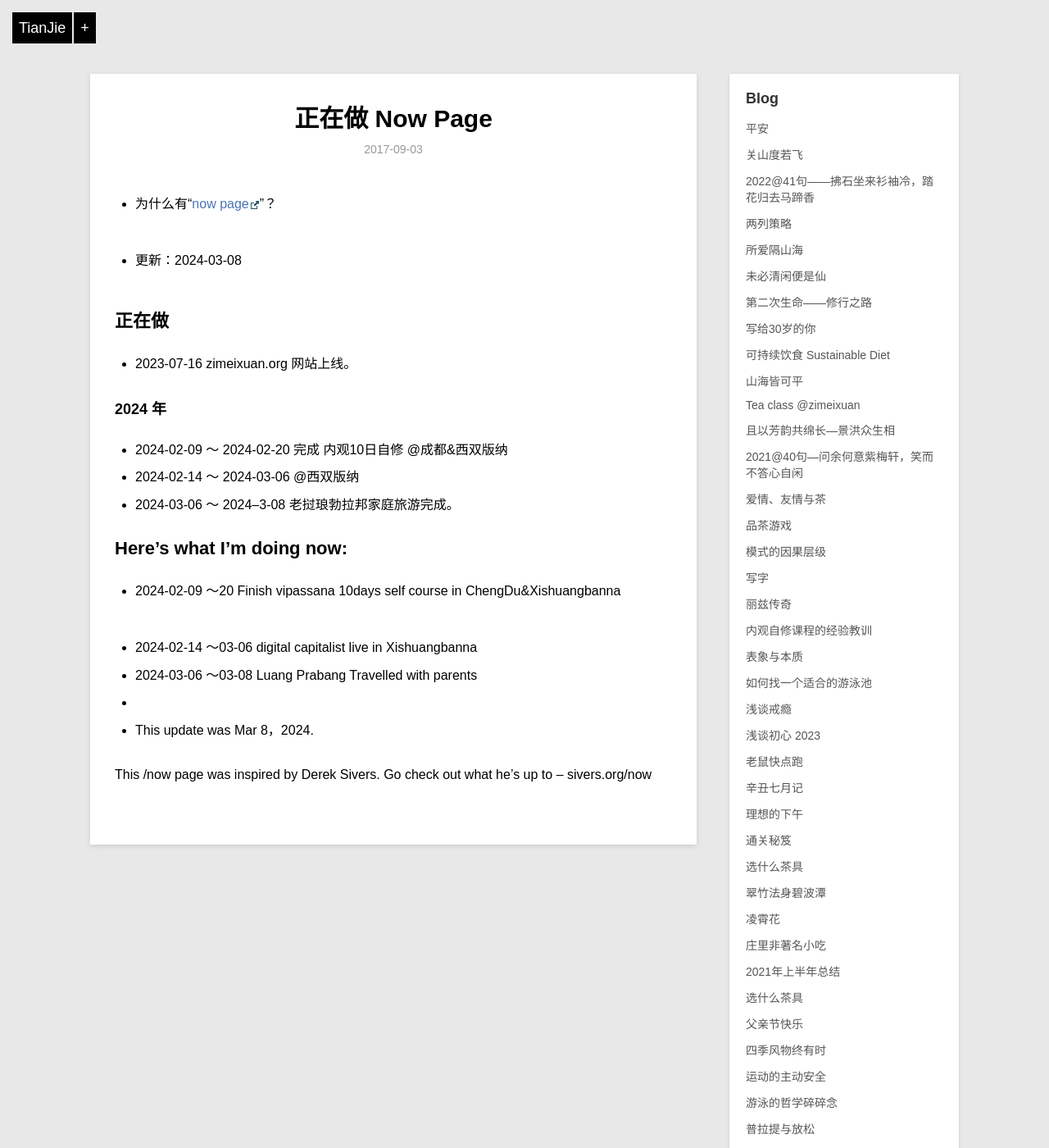
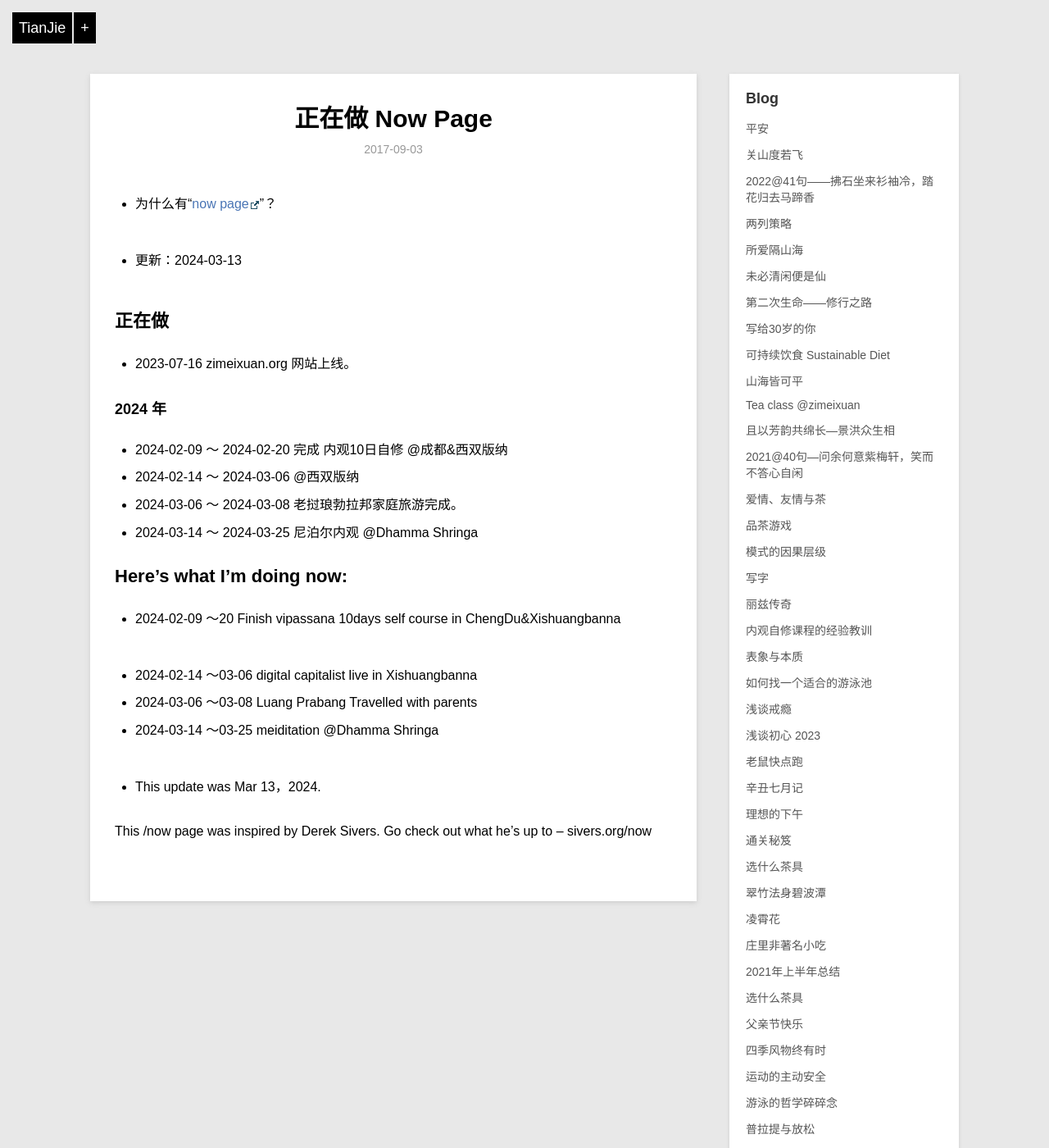
Before and after one commit to violettianjie/violettianjie.github.io, a Jekyll site: the page built from _posts/blog/2017-09-03-now.md, in a window 1280 px wide and 1400 px high. Shown: the whole window at 82% size. Built offline with Jekyll 4.4.1, drawn with Linux system fonts in a browser that asks for light colours; comment, search, counter and statistics services are not loaded.

Commit message:
Update 2017-09-03-now.md

```diff
--- a/_posts/blog/2017-09-03-now.md
+++ b/_posts/blog/2017-09-03-now.md
@@ -9,7 +9,7 @@ category: blog
 - 为什么有“[now page](http://nownownow.com/about)”？
 
 
-- 更新：2024-03-08
+- 更新：2024-03-13
 
 
 ## 正在做
@@ -20,7 +20,8 @@ category: blog
 
 - 2024-02-09 ～ 2024-02-20 完成  内观10日自修 @成都&西双版纳
 - 2024-02-14 ～ 2024-03-06 @西双版纳
-- 2024-03-06 ～ 2024--3-08 老挝琅勃拉邦家庭旅游完成。
+- 2024-03-06 ～ 2024-03-08 老挝琅勃拉邦家庭旅游完成。
+- 2024-03-14 ～ 2024-03-25 尼泊尔内观 @Dhamma Shringa
 
 
 
@@ -31,8 +32,10 @@ category: blog
 
 - 2024-02-14 ～03-06 digital capitalist live in Xishuangbanna
 - 2024-03-06 ～03-08 Luang Prabang Travelled with parents
--
-- This update was Mar 8，2024.
+- 2024-03-14 ～03-25 meiditation @Dhamma Shringa
+
+
+- This update was Mar 13，2024.
 
 This /now page was inspired by Derek Sivers. Go check out what he’s up to – sivers.org/now
 
```
